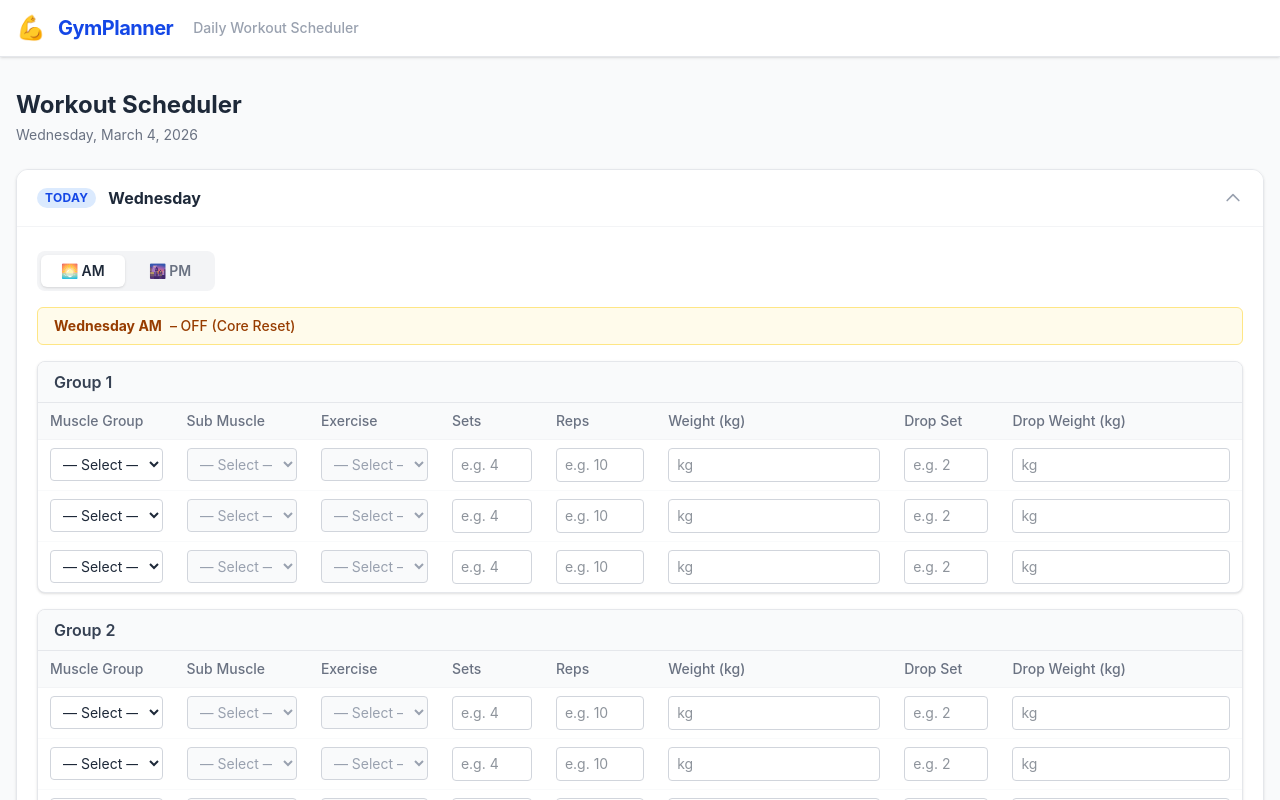
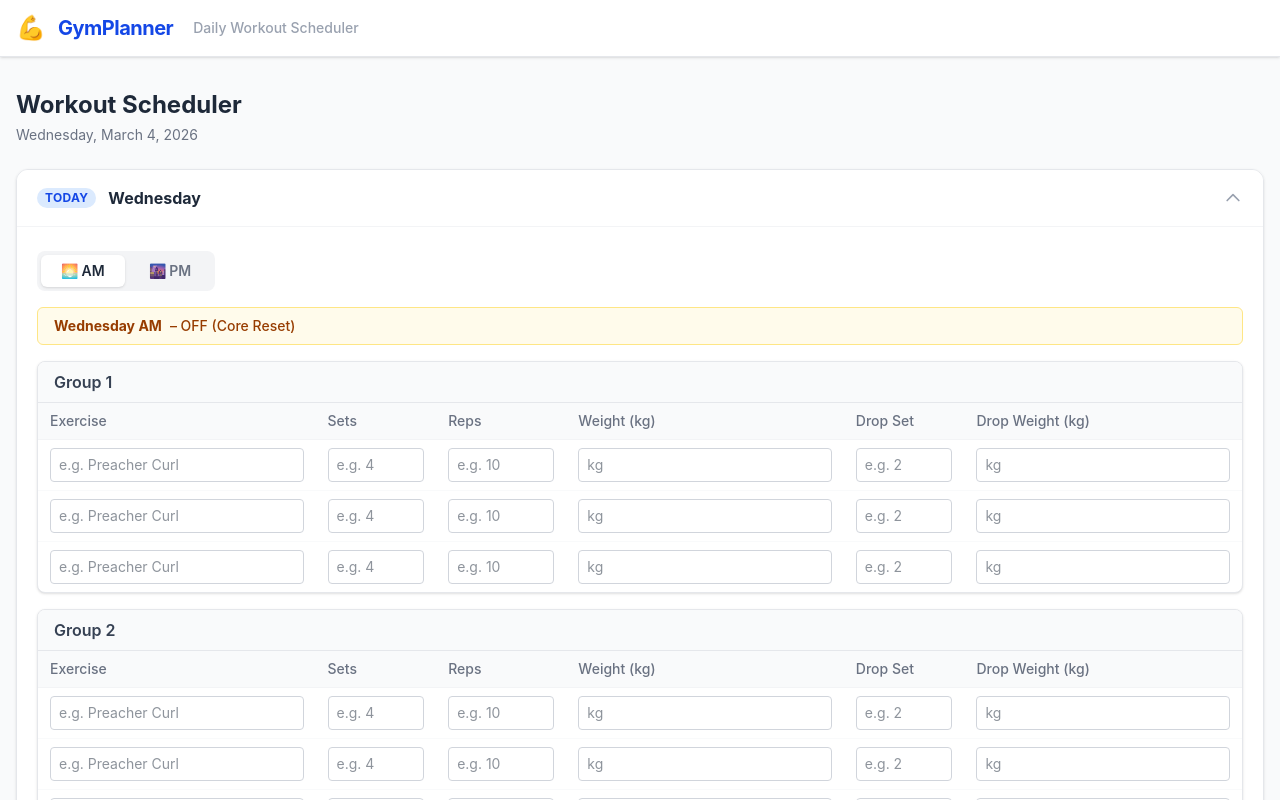
Before and after one commit to PerspicaciousGuy/GymPlanner, a React (Vite) app: page / in a window 1280 px wide. Shown: the top 800 px of the page. Built offline with nearby package versions, Linux system fonts and the light colour scheme.

Commit message:
Replace exercise dropdowns with free text input, remove group badge

```diff
--- a/src/components/ExerciseGroup.jsx
+++ b/src/components/ExerciseGroup.jsx
@@ -1,13 +1,9 @@
 import ExerciseRow from './ExerciseRow';
 
-const COLS = ['Muscle Group', 'Sub Muscle', 'Exercise', 'Sets', 'Reps', 'Weight (kg)', 'Drop Set', 'Drop Weight (kg)'];
+const COLS = ['Exercise', 'Sets', 'Reps', 'Weight (kg)', 'Drop Set', 'Drop Weight (kg)'];
 
 /**
- * ExerciseGroup — one group card with 3 exercise rows.
- * Props:
- *   groupIndex  – 0-based
- *   group       – { rows: [row, row, row] }
- *   onChange    – (updatedGroup) => void
+ * ExerciseGroup — one group card with exercise rows.
  */
 export default function ExerciseGroup({ groupIndex, group, onChange }) {
   const handleRowChange = (rowIdx, updatedRow) => {
@@ -15,19 +11,10 @@ export default function ExerciseGroup({ groupIndex, group, onChange }) {
     onChange({ ...group, rows: updatedRows });
   };
 
-  // Badge: show distinct exercises selected in this group
-  const exercises = group.rows.map((r) => r.exercise).filter(Boolean);
-  const badge = exercises.length > 0 ? exercises.join(', ') : null;
-
   return (
     <div className="bg-white rounded-lg border border-gray-200 shadow-sm overflow-hidden">
-      <div className="bg-gray-50 border-b border-gray-200 px-4 py-2 flex items-center justify-between">
+      <div className="bg-gray-50 border-b border-gray-200 px-4 py-2">
         <span className="font-semibold text-gray-700">Group {groupIndex + 1}</span>
-        {badge && (
-          <span className="text-xs text-blue-600 font-medium bg-blue-50 px-2 py-0.5 rounded-full truncate max-w-xs">
-            {badge}
-          </span>
-        )}
       </div>
       <div className="overflow-x-auto">
         <table className="min-w-full text-sm">
--- a/src/components/ExerciseRow.jsx
+++ b/src/components/ExerciseRow.jsx
@@ -1,83 +1,30 @@
-import { exerciseDatabase, muscleGroupKeys } from '../data/exerciseDatabase';
-
-const selectCls =
-  'w-full border border-gray-300 rounded px-2 py-1.5 bg-white text-gray-800 text-sm focus:outline-none focus:ring-2 focus:ring-blue-400 focus:border-blue-400 disabled:bg-gray-50 disabled:text-gray-400';
-
 const inputCls =
   'w-full border border-gray-300 rounded px-2 py-1.5 bg-white text-gray-800 text-sm focus:outline-none focus:ring-2 focus:ring-blue-400 focus:border-blue-400';
 
 /**
- * ExerciseRow — one full row of the exercise table.
- * Columns: Muscle Group | Sub Muscle | Exercise | Sets | Reps | Weight
+ * ExerciseRow — one table row.
+ * Columns: Exercise (text) | Sets | Reps | Weight (kg) | Drop Set | Drop Weight (kg)
  *
  * Props:
- *   row      – { muscle, subMuscle, exercise, sets, reps, weight }
+ *   row      – { exercise, sets, reps, weight, dropSets, dropWeight }
  *   onChange – (updatedRow) => void
  */
 export default function ExerciseRow({ row, onChange }) {
-  const { muscle, subMuscle, exercise, sets, reps, weight, dropSets, dropWeight } = row;
-
-  const subMuscles = muscle ? Object.keys(exerciseDatabase[muscle]) : [];
-  const exercises = muscle && subMuscle ? exerciseDatabase[muscle][subMuscle] : [];
+  const { exercise, sets, reps, weight, dropSets, dropWeight } = row;
 
   const set = (patch) => onChange({ ...row, ...patch });
 
-  const handleMuscleChange = (value) =>
-    set({ muscle: value, subMuscle: '', exercise: '' });
-
-  const handleSubMuscleChange = (value) =>
-    set({ subMuscle: value, exercise: '' });
-
   return (
     <tr className="hover:bg-gray-50 transition-colors align-top">
-      {/* Muscle Group */}
-      <td className="px-3 py-2">
-        <select
-          value={muscle}
-          onChange={(e) => handleMuscleChange(e.target.value)}
-          className={selectCls}
-        >
-          <option value="">— Select —</option>
-          {muscleGroupKeys.map((mg) => (
-            <option key={mg} value={mg}>
-              {mg}
-            </option>
-          ))}
-        </select>
-      </td>
-
-      {/* Sub Muscle */}
-      <td className="px-3 py-2">
-        <select
-          value={subMuscle}
-          onChange={(e) => handleSubMuscleChange(e.target.value)}
-          className={selectCls}
-          disabled={!muscle}
-        >
-          <option value="">— Select —</option>
-          {subMuscles.map((sm) => (
-            <option key={sm} value={sm}>
-              {sm}
-            </option>
-          ))}
-        </select>
-      </td>
-
-      {/* Exercise */}
-      <td className="px-3 py-2">
-        <select
+      {/* Exercise (free text) */}
+      <td className="px-3 py-2 min-w-[200px]">
+        <input
+          type="text"
           value={exercise}
           onChange={(e) => set({ exercise: e.target.value })}
-          className={selectCls}
-          disabled={!subMuscle}
-        >
-          <option value="">— Select —</option>
-          {exercises.map((ex) => (
-            <option key={ex} value={ex}>
-              {ex}
-            </option>
-          ))}
-        </select>
+          placeholder="e.g. Preacher Curl"
+          className={inputCls}
+        />
       </td>
 
       {/* Sets */}
--- a/src/utils/storage.js
+++ b/src/utils/storage.js
@@ -23,7 +23,7 @@ export function saveSchedule(schedule) {
 
 // ─── Per-row / group defaults ─────────────────────────────────
 export function defaultRow() {
-  return { muscle: '', subMuscle: '', exercise: '', sets: '', reps: '', weight: '', dropSets: '', dropWeight: '' };
+  return { exercise: '', sets: '', reps: '', weight: '', dropSets: '', dropWeight: '' };
 }
 
 export function defaultGroup() {
```
